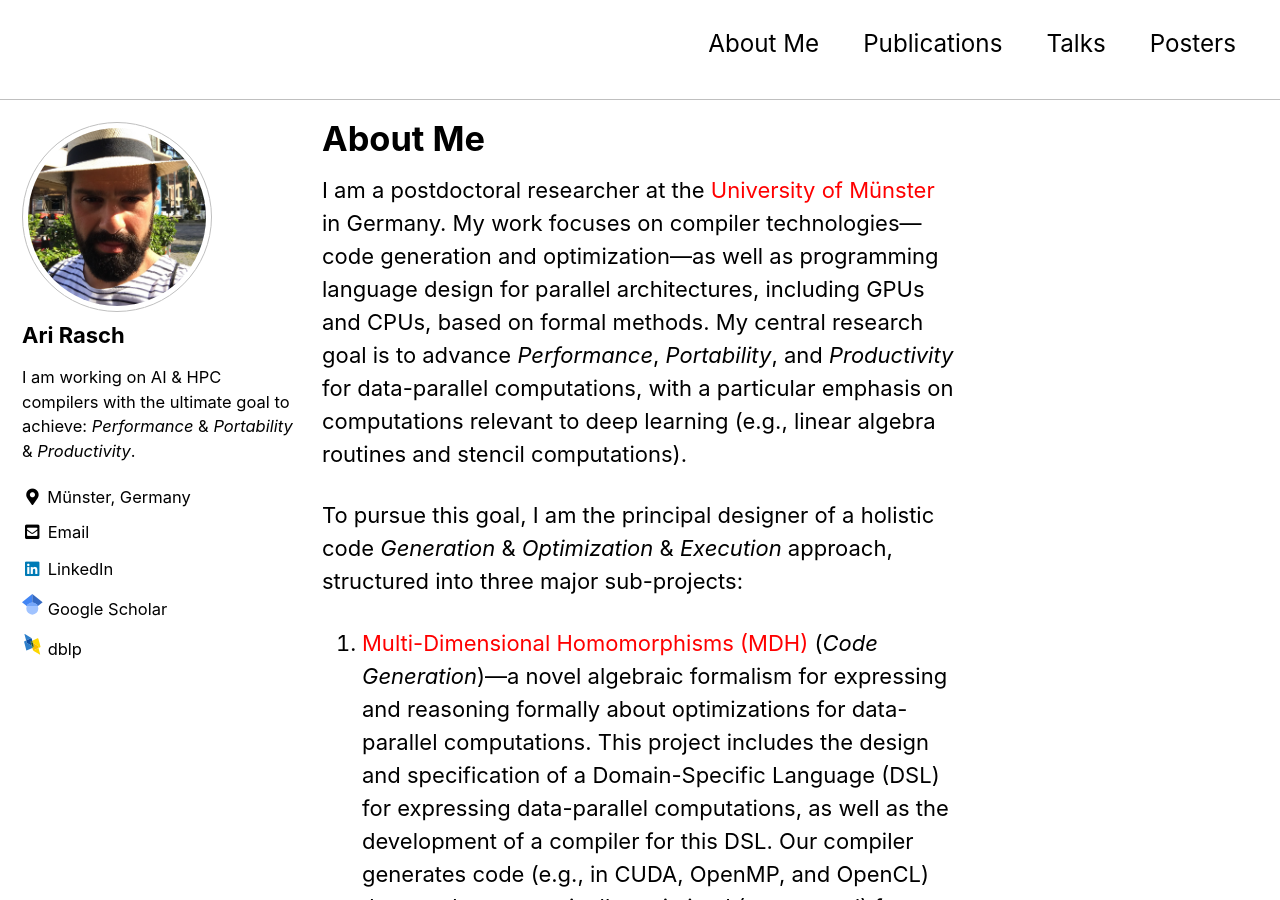
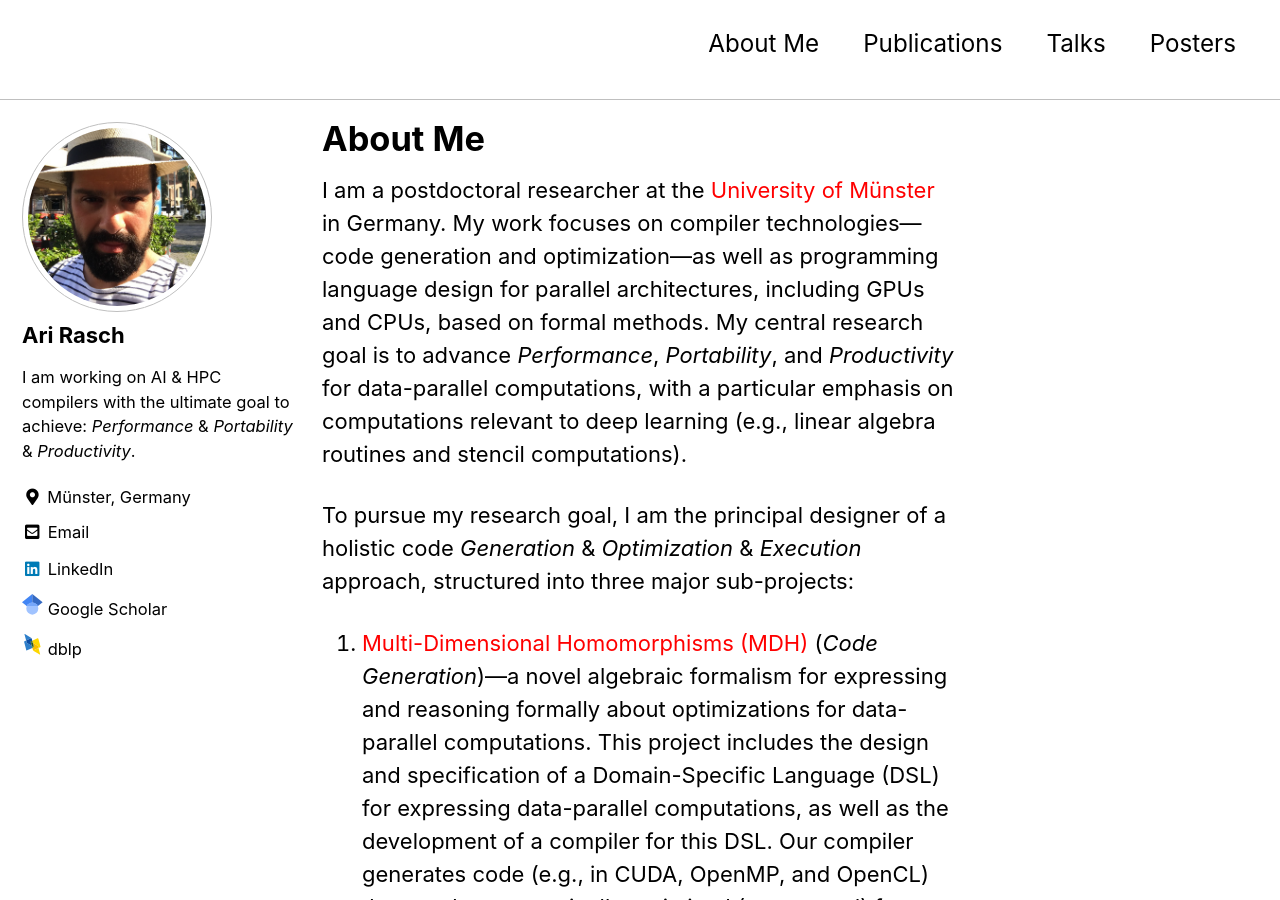
Before and after one commit to AriRasch/arirasch.github.io, a Jekyll site: the page built from index.md, in a window 1280 px wide and 900 px high. Built offline with Jekyll 4.4.1, drawn with Linux system fonts in a browser that asks for light colours; cached includes are drawn as plain includes; our own code applies the rules of GitHub Pages for plain Markdown files.

Commit message:
Update index.md (#63)

```diff
--- a/index.md
+++ b/index.md
@@ -7,7 +7,7 @@ author_profile: true
 
 I am a postdoctoral researcher at the [University of Münster](https://www.uni-muenster.de/en/) in Germany. My work focuses on compiler technologies---code generation and optimization---as well as programming language design for parallel architectures, including GPUs and CPUs, based on formal methods. My central research goal is to advance *Performance*, *Portability*, and *Productivity* for data-parallel computations, with a particular emphasis on computations relevant to deep learning (e.g., linear algebra routines and stencil computations).
 
-To pursue this goal, I am the principal designer of a holistic code *Generation* & *Optimization* & *Execution* approach, structured into three major sub-projects:
+To pursue my research goal, I am the principal designer of a holistic code *Generation* & *Optimization* & *Execution* approach, structured into three major sub-projects:
 
 1. [Multi-Dimensional Homomorphisms (MDH)](https://mdh-lang.org) (*Code Generation*)---a novel algebraic formalism for expressing and reasoning formally about optimizations for data-parallel computations. This project includes the design and specification of a Domain-Specific Language (DSL) for expressing data-parallel computations, as well as the development of a compiler for this DSL. Our compiler generates code (e.g., in CUDA, OpenMP, and OpenCL) that can be automatically optimized (auto-tuned) for contemporary parallel architectures.
 
```
